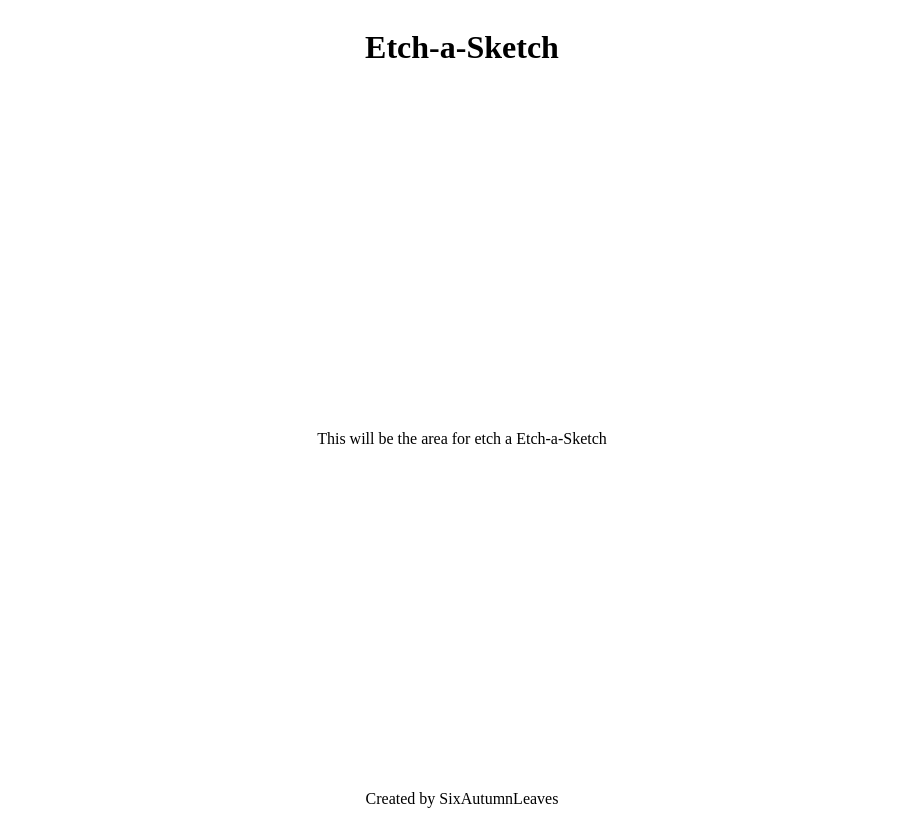
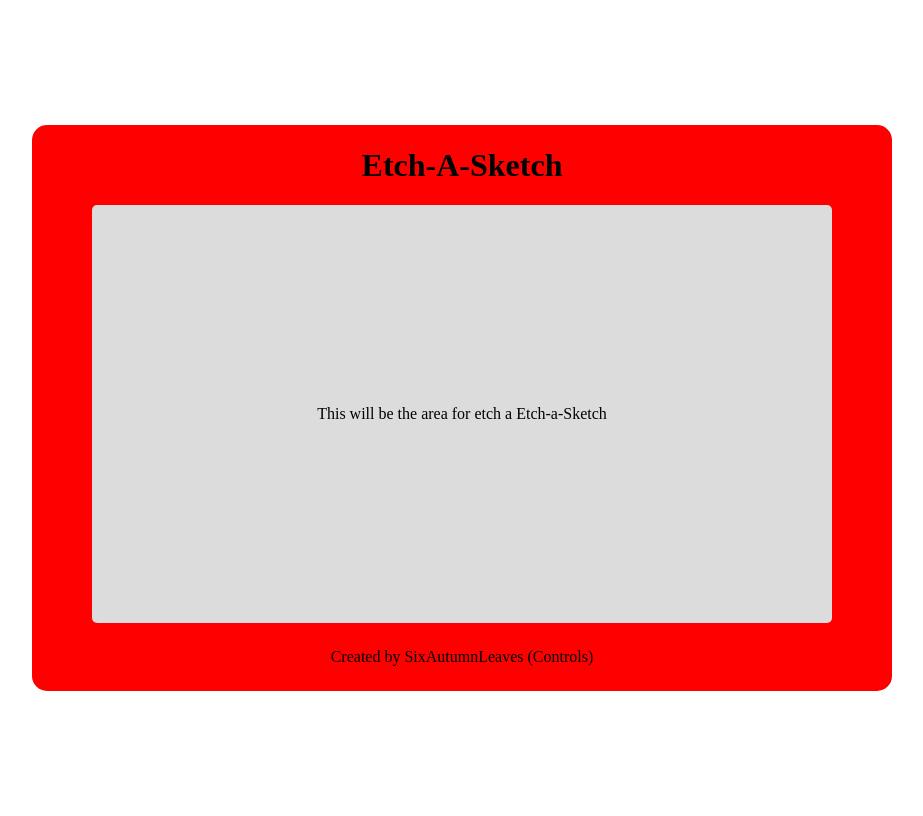
Before and after one commit to 6AutumnLeaves/Etch-a-Sketch, a plain HTML site: page index.html in a window 1280 px wide. Shown: the whole page, without its empty margins (178-1101 px from the left). Drawn offline with Linux system fonts and the light colour scheme.

Commit message:
General layout of Etch-A-Sketch finished

```diff
--- a/index.html
+++ b/index.html
@@ -7,15 +7,18 @@
         <link rel="stylesheet" href="style.css">
     </head>
     <body class="vertical-container">
+        <div class = 'sketch-container'>
             <header>
-            <h1>Etch-a-Sketch</h1>
+                <h1>Etch-A-Sketch</h1>
             </header>
             <main>
-            This will be the area for etch a Etch-a-Sketch
+                <div class ='drawing-area'>This will be the area for etch a Etch-a-Sketch</div>
             </main>
-        <footer>
+            <footer class = 'controls'>
                 Created by SixAutumnLeaves
+                (Controls)
             </footer>
+        </div>
         <script src="script.js"></script>
     </body>
 </html>
--- a/style.css
+++ b/style.css
@@ -1,7 +1,37 @@
 .vertical-container {
     display:flex;
     flex-direction: column;
-    justify-content: space-between;
+    justify-content: center;
     align-items: center;
     min-height: 100vh;
 }
+
+.sketch-container {
+    display: flex;
+    flex-direction: column;
+    justify-content: space-between;
+    align-items: center;
+    color: black;
+    background-color: red;
+    border-style: none solid none solid;
+    border-image: linear-gradient(to right, #8b0000, red, #8b0000);
+    /* border-color: none #ff5e5b none #ff5e5b; */
+    border-width: 0 60px 5px 60px;
+    border-radius: 15px;
+}
+
+header {
+    height: 100%;
+}
+
+.drawing-area {
+    display: grid;
+    height: 100%;
+    padding: 200px 225px;
+    background-color: gainsboro;
+    border-radius: 5px;
+}
+
+footer {
+    margin:25px 0;
+}
```
Also changed, not shown: 1 other file. Lines whose indentation alone changed are shown as unchanged.
